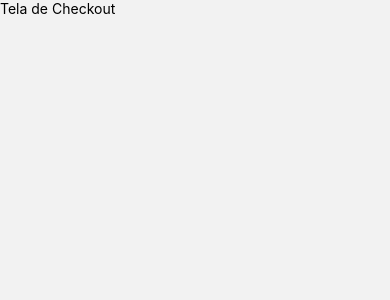
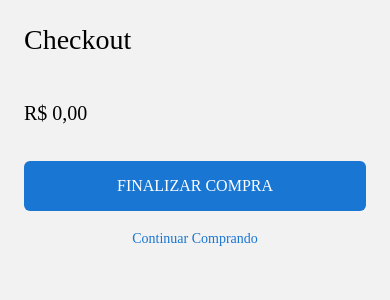
Before and after one commit to duduCMT/React-Native-Lighteria, a React Native app: screen /Checkout in a window 390 px wide. Shown: the top 300 px of the page. Built offline with nearby package versions, Linux system fonts and the light colour scheme.

Commit message:
Implementando tela de Checkout e conexao com os dados do contexto

```diff
--- a/src/components/Botao/index.js
+++ b/src/components/Botao/index.js
@@ -1,13 +1,11 @@
 import React from 'react';
 import { View, Text, TouchableOpacity, StyleSheet } from 'react-native';
-import { blue, fontFamilySemiBold, fontSizeMedium } from '../../styles/styles';
+import { blue, fontFamilyRegular, fontFamilySemiBold, fontSizeMedium } from '../../styles/styles';
 
-export default function Botao({ titulo, onPress }) {
+export default function Botao({ titulo, onPress, style }) {
   return (
-    <TouchableOpacity onPress={onPress}>
-      <View style={styles.container}>
-        <Text style={styles.texto}>{titulo}</Text>
-      </View>
+    <TouchableOpacity style={[styles.container, style]} onPress={onPress}>
+      <Text style={styles.texto}>{titulo}</Text>
     </TouchableOpacity>
   );
 };
@@ -18,10 +16,12 @@ const styles = StyleSheet.create({
     paddingHorizontal: 20,
     paddingVertical: 16,
     borderRadius: 6,
+    alignItems: 'center',
   },
   texto: {
-    fontFamily: fontFamilySemiBold,
+    fontFamily: fontFamilyRegular,
     fontSize: fontSizeMedium,
     color: '#FFF',
+    textTransform: 'uppercase',
   },
 });
--- /dev/null
+++ b/src/views/Checkout/components/CheckoutItem/index.js
@@ -0,0 +1,78 @@
+import React from 'react'
+import { View, Text, Image, StyleSheet } from 'react-native'
+import { fontFamilyLight, fontFamilyRegular, fontFamilySemiBold, fontSizeMedium, fontSizeSmall, fontSizeXSmall, lighterGray, lightGray } from '../../../../styles/styles'
+import { toReal } from '../../../../utils/moeda'
+
+export function CheckoutItem({item}){
+  const { titulo, imagem, itemName, preco, quantidade } = { ...item }
+
+  return (
+    <View style={styles.container}>
+      <View style={styles.containerImagem}>
+        <Image source={imagem} style={styles.imagem}/>
+      </View>
+      <View style={styles.containerDesc}>
+        <Text style={styles.itemName}>{itemName}</Text>
+        <Text style={styles.titulo}>{titulo}</Text>
+      </View>
+      <View style={styles.containerPreco}>
+        <Text style={styles.preco}>{toReal(preco * quantidade)}</Text>
+        <Text style={styles.quantidade}>Qtd: {quantidade}</Text>
+      </View>
+    </View>
+  )
+}
+
+const styles = StyleSheet.create({
+  container: {
+    backgroundColor: '#FFF',
+    borderRadius: 10,
+    marginVertical: 4,
+    flexDirection: 'row',
+    justifyContent: 'space-between',
+    overflow: 'hidden',
+  },
+  containerImagem: {
+    flex: 20,
+    backgroundColor: '#F7F8FC',
+    padding: 18,
+    justifyContent: 'center',
+    alignItems: 'center',
+  },
+  imagem: {
+    width: 40,
+    height: 50,
+  },
+  containerDesc: {
+    flex: 45,
+    padding: 18,
+    justifyContent: 'center',
+  },
+  itemName: {
+    fontFamily: fontFamilyRegular,
+    fontSize: fontSizeMedium,
+    color: '#000',
+  },
+  titulo: {
+    fontFamily: fontFamilyLight,
+    fontSize: fontSizeSmall,
+    color: '#000',
+  },
+  containerPreco: {
+    flex: 35,
+    padding: 18,
+    justifyContent: 'center',
+    alignItems: 'flex-end'
+  },
+  quantidade: {
+    textAlign: 'center',
+    padding: 4,
+    fontSize: fontSizeXSmall,
+    fontFamily: fontFamilySemiBold,
+    color: '#000',
+  },
+  preco: {
+    fontFamily: fontFamilyRegular,
+    color: '#000',
+  }
+})
--- a/src/views/Checkout/index.js
+++ b/src/views/Checkout/index.js
@@ -1,14 +1,58 @@
-import React from 'react'
-import { View, Text, StyleSheet } from 'react-native'
+import React, { useContext } from 'react'
+import { View, Text, StyleSheet, TouchableOpacity } from 'react-native'
+import { DataContext } from '../../provider'
+import { blue, fontFamilyBold, fontFamilySemiBold, fontSizeLarge, fontSizeSmall, fontSizeXXLarge } from '../../styles/styles'
+import Botao from '../../components/Botao'
+import { toReal } from '../../utils/moeda'
+import { CheckoutItem } from './components/CheckoutItem'
+import { useNavigation } from '@react-navigation/native'
 
 export default function Checkout(){
+  const navigation = useNavigation()
+  const {itensCheckout} = useContext(DataContext)
+  const valorTotal = itensCheckout.reduce(
+    (acum, atual) => acum + (atual.preco * atual.quantidade), 0
+  ).toFixed(2)
+
   return (
-    <View>
-      <Text>Tela de Checkout</Text>
+    <View style={styles.container}>
+      <Text style={styles.titulo}>Checkout</Text>
+      {itensCheckout.map((item) => (
+        <CheckoutItem item={item} key={item.id} />
+      ))}
+      <Text style={styles.total}>
+        {toReal(valorTotal)}
+      </Text>
+      <Botao titulo='Finalizar Compra'/>
+      <TouchableOpacity onPress={() => navigation.push('ListaProdutos')}>
+        <Text style={styles.textoContinuar}>Continuar Comprando</Text>
+      </TouchableOpacity>
     </View>
   )
 }
 
 const styles = StyleSheet.create({
-
+  container: {
+    flex: 1,
+    padding: 24,
+  },
+  titulo: {
+    fontFamily: fontFamilySemiBold,
+    fontSize: fontSizeXXLarge,
+    color: '#000',
+    marginBottom: 10,
+  },
+  total: {
+    fontFamily: fontFamilySemiBold,
+    fontSize: fontSizeLarge,
+    color: '#000',
+    marginVertical: 36,
+  },
+  textoContinuar: {
+    fontFamily: fontFamilyBold,
+    fontSize: fontSizeSmall,
+    color: blue,
+    padding: 20,
+    textAlign: 'center',
+  }
 })
--- a/src/views/ListaProdutos/components/Cabecalho/index.js
+++ b/src/views/ListaProdutos/components/Cabecalho/index.js
@@ -53,7 +53,7 @@ const styles = StyleSheet.create({
   textoDescricao: {
     position: 'absolute',
     backgroundColor: backgroundColor,
-    paddingHorizontal: 32,
+    paddingHorizontal: 12,
     fontSize: fontSizeMedium,
     color: lighterGray,
     fontFamily: fontFamilyRegular,
```
